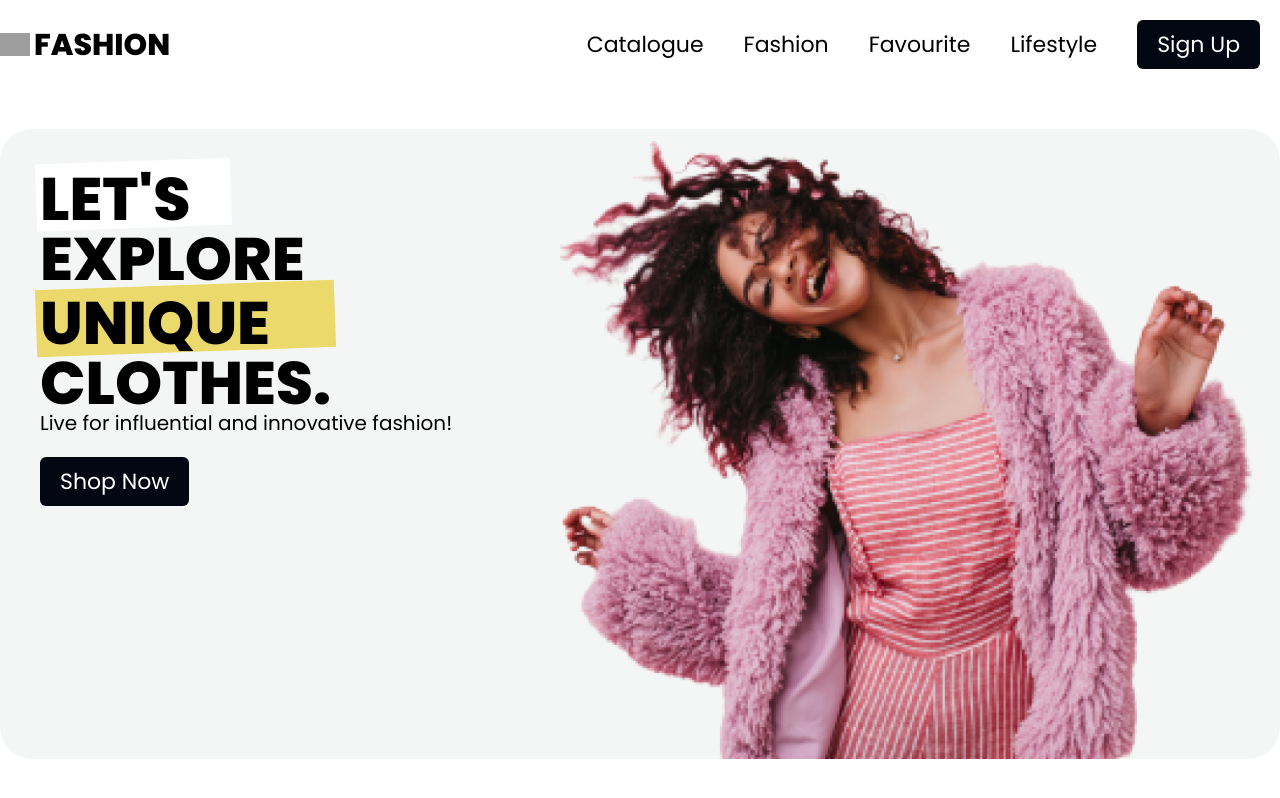
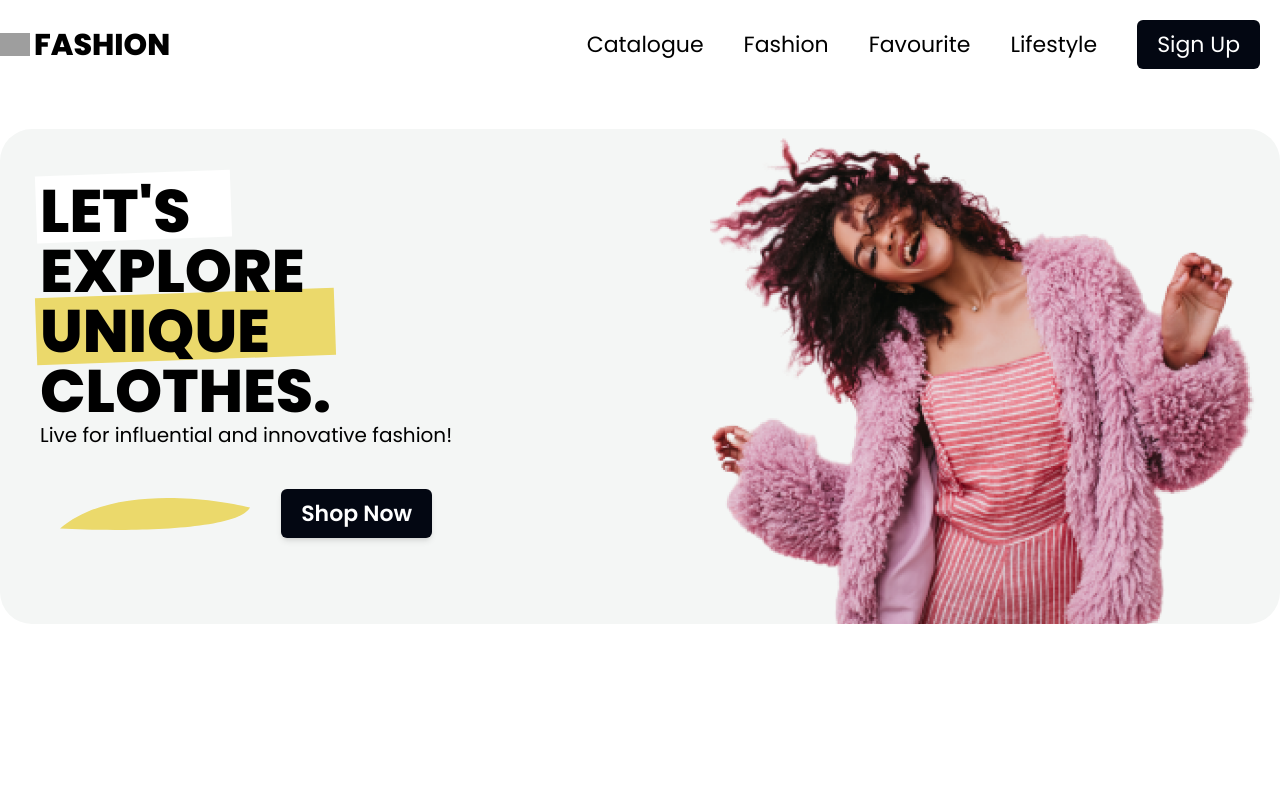
Before and after one commit to iamsabbirsobhani/fashion, a Next.js app: page / in a window 1280 px wide. Built offline with nearby package versions, Linux system fonts and the light colour scheme; grey boxes are pictures that could not be loaded.

Commit message:
add section-one vector and spacing

```diff
--- a/components/section-one/index.tsx
+++ b/components/section-one/index.tsx
@@ -6,21 +6,34 @@ export default function SectionOne() {
       <div className=" max-w-7xl bg-[#F4F6F5] relative rounded-[2rem] flex justify-between z-20">
         <div className=" p-10">
           <div className=" relative font-extrabold text-6xl uppercase">
-            <span className="relative before:absolute before:w-[130%] before:-z-10 before:h-[80%] before:bg-white before:-rotate-2 before:top-1 before:-left-1">
+            <span className="relative top-3 before:absolute before:w-[130%] before:-z-10 before:h-[80%] before:bg-white before:-rotate-2 before:top-1 before:-left-1">
               Let&apos;s
             </span>
-            <br /> <span className=""> Explore </span> <br />
-            <span className="relative top-1 mt-3 before:absolute before:w-[130%] before:-z-10 before:h-[80%] before:bg-[#EBD96B] before:-rotate-2 before:top-1 before:-left-1">
+            <br /> <span className=" relative top-3"> Explore </span> <br />
+            <span className="relative top-3 mt-3 before:absolute before:w-[130%] before:-z-10 before:h-[80%] before:bg-[#EBD96B] before:-rotate-2 before:top-1 before:-left-1">
               Unique
             </span>
             <br />
-            <span className=" relative top-1">Clothes.</span>
+            <span className=" relative top-3">Clothes.</span>
           </div>
-          <p className=" text-xl">
+          <p className=" text-xl mt-3">
             Live for influential and innovative fashion!
           </p>
-          <div>
-            <button className=" text-[22px] my-5 bg-gray-950 rounded-md text-white px-5 py-2">
+          <div className=" flex items-center justify-between p-5">
+            <svg
+              width="190"
+              height="32"
+              viewBox="0 0 190 32"
+              fill="none"
+              xmlns="http://www.w3.org/2000/svg"
+            >
+              <path
+                d="M0 30.6152C48 -11.7848 146.667 -1.05149 190 9.61518C176.4 33.6152 57.6667 33.6152 0 30.6152Z"
+                fill="#EBD96B"
+              />
+            </svg>
+
+            <button className=" text-[22px] my-5 bg-gray-950 rounded-md text-white px-5 py-2 shadow-md font-semibold">
               Shop Now
             </button>
           </div>
@@ -29,8 +42,8 @@ export default function SectionOne() {
           <Image
             src="/images/section-one-img.png"
             alt="Fashion"
-            width={700}
-            height={700}
+            width={550}
+            height={550}
           />
         </div>
       </div>
```
